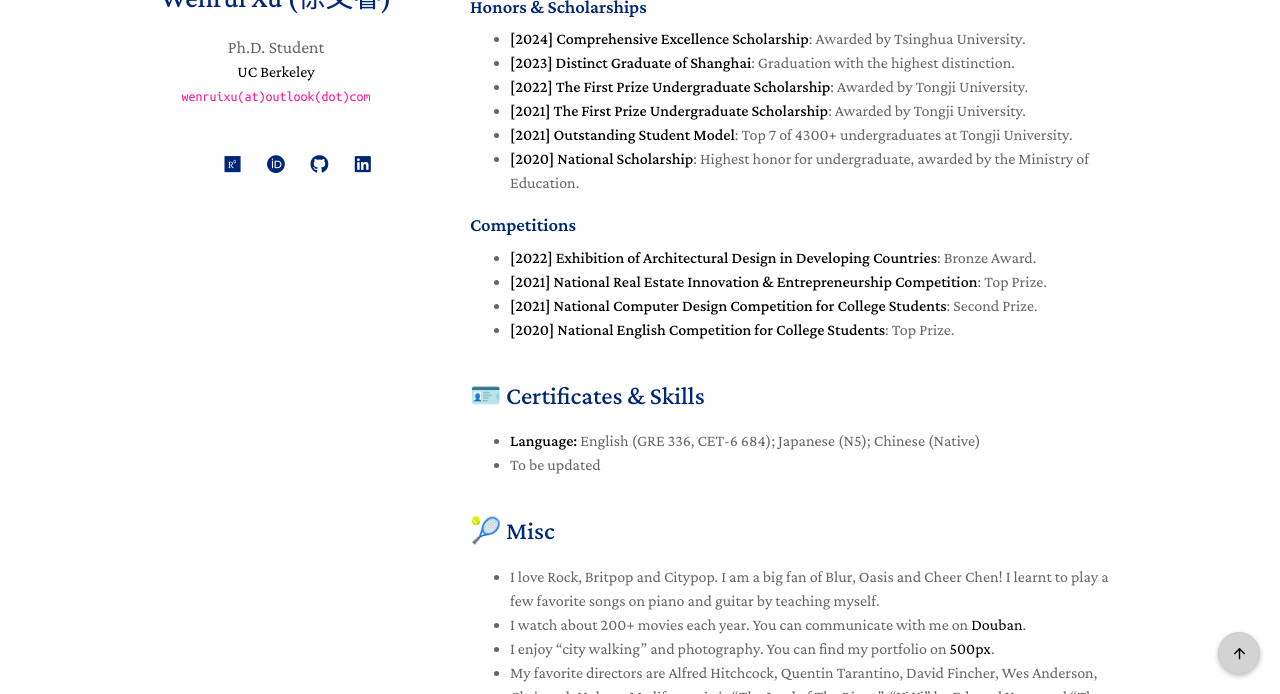
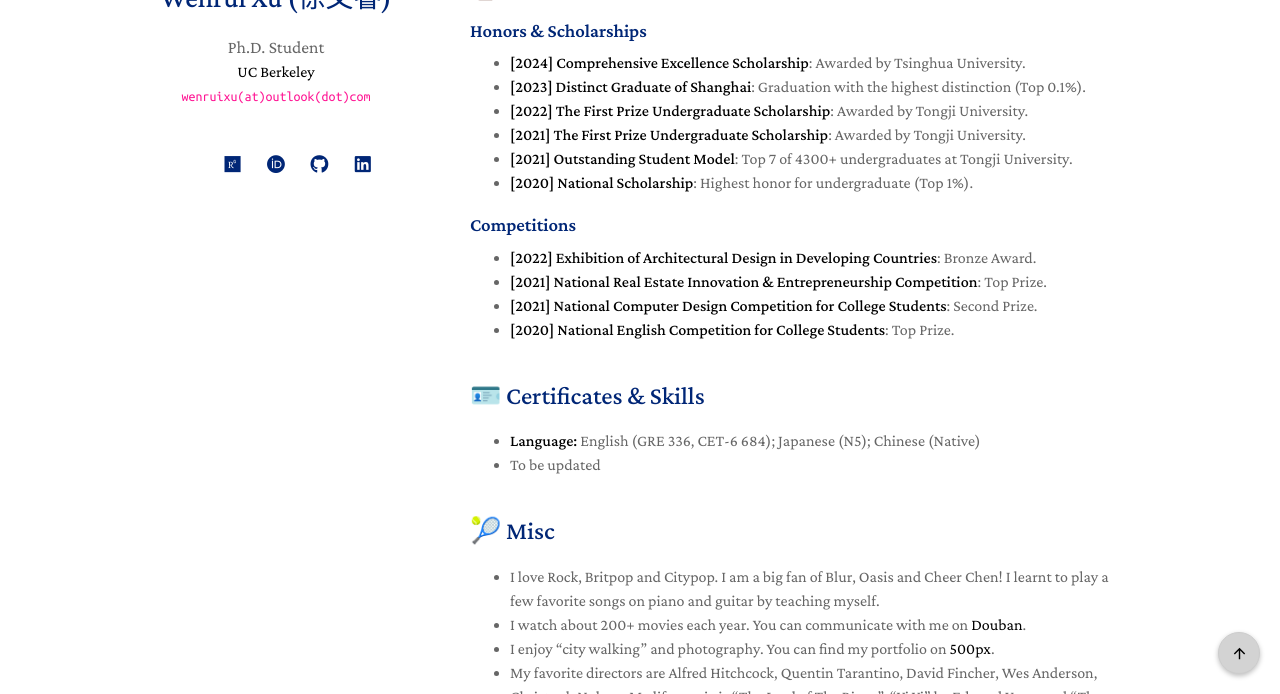
Before and after one commit to ruaruaxu/ruaruaxu.github.io, a Jekyll site: the page built from index.md, in a window 1280 px wide and 900 px high, scrolled down 3538 px, cut to the strip 206-900 px from the top of the window. Built offline with Jekyll 4.4.1, drawn with Linux system fonts in a browser that asks for light colours; a style sheet for code colours, icons or effects is not loaded; some of the changed text lies outside the part shown.

Commit message:
Update index.md

```diff
--- a/index.md
+++ b/index.md
@@ -85,7 +85,7 @@ Please see [Google Scholar](https://scholar.google.com/citations?user=wrPOVnkAAA
   Bachelor of Engineering (Architecture and Urban Design)<br>
   College of Architecture and Urban Planning (<a href="https://caup.tongji.edu.cn/caupen/main.htm">Link</a>)<br>
   GPA: 4.89 / 5 (Top 1%)<br>
-  Distinct Graduate of Shanghai (<font color=DeepPink>Highest Distinction</font>); National Scholarship<br>
+  Distinct Graduate of Shanghai (<font color=DeepPink>Top 0.1%, Highest Distinction</font>); National Scholarship<br>
   Minor Degree in Finance @ <strong><a href="https://www.fudan.edu.cn/en/">Fudan University</a></strong>
   </div>
 </div>
@@ -247,11 +247,11 @@ Please see [Google Scholar](https://scholar.google.com/citations?user=wrPOVnkAAA
 ### Honors & Scholarships
 
 - **[2024]** **Comprehensive Excellence Scholarship**: Awarded by Tsinghua University.
-- **[2023]** **Distinct Graduate of Shanghai**: Graduation with the highest distinction.
+- **[2023]** **Distinct Graduate of Shanghai**: Graduation with the highest distinction (Top 0.1%).
 - **[2022]** **The First Prize Undergraduate Scholarship**: Awarded by Tongji University.
 - **[2021]** **The First Prize Undergraduate Scholarship**: Awarded by Tongji University.
 - **[2021]** **Outstanding Student Model**: Top 7 of 4300+ undergraduates at Tongji University.
-- **[2020]** **National Scholarship**: Highest honor for undergraduate, awarded by the Ministry of Education.
+- **[2020]** **National Scholarship**: Highest honor for undergraduate (Top 1%).
 
 ### Competitions
 
```
